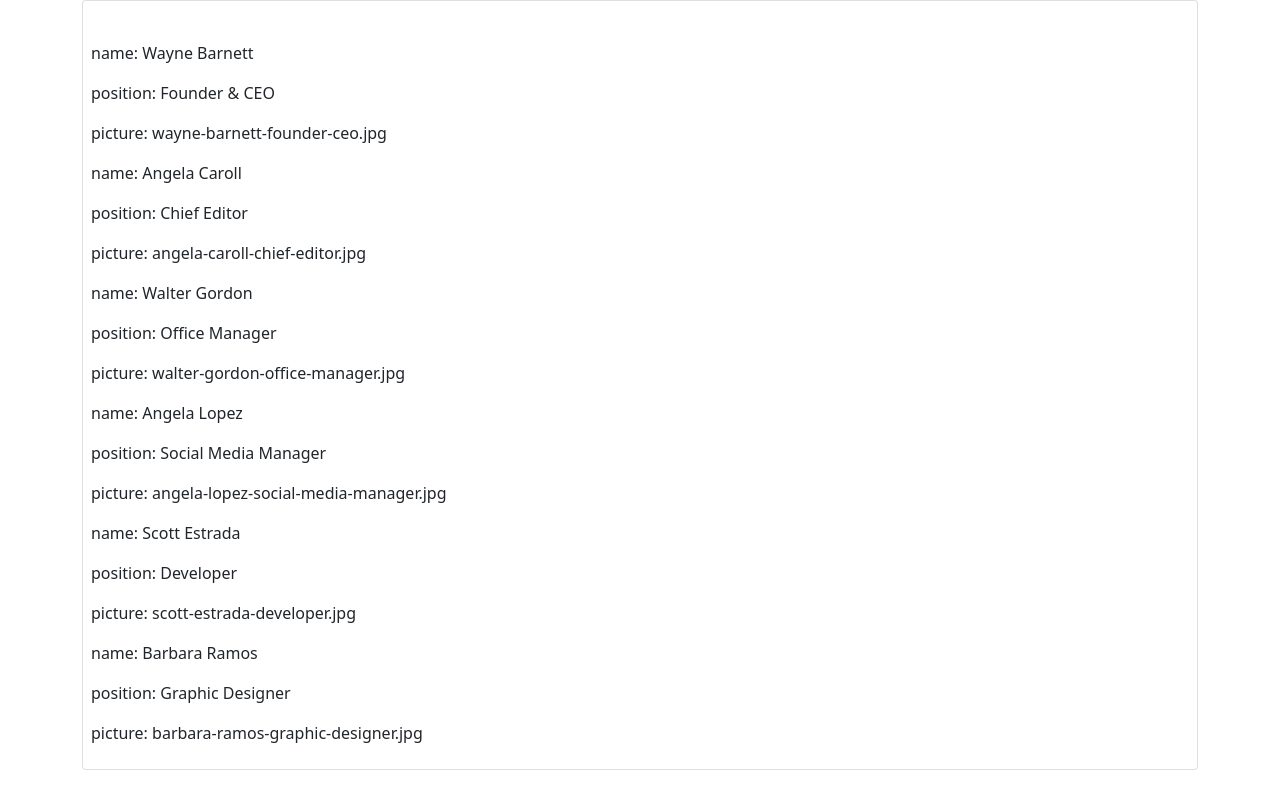
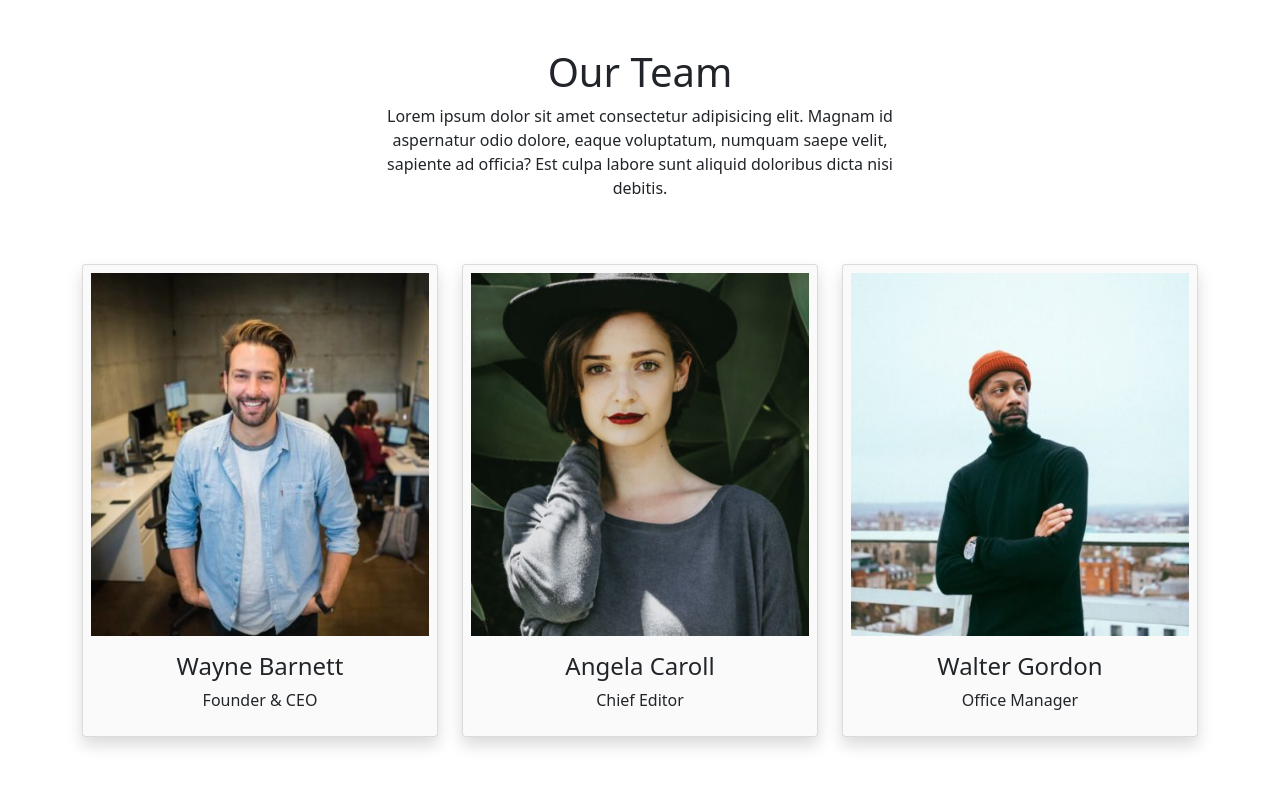
Before and after one commit to tarex7/js-our-team, a plain HTML site: page index.html in a window 1280 px wide. Shown: the top 800 px of the page. Drawn offline with nearby package versions, Linux system fonts and the light colour scheme.

Commit message:
BONUS 1 + 2

```diff
--- a/index.html
+++ b/index.html
@@ -15,10 +15,17 @@
   </head>
   <body>
     <div class="container">
-      <div class="card p-2">
-        <h2 id="name"></h2>
-        <h3 id="position"></h3>
-        <p id="picture"></p>
+      <div class="row">
+        <div class="offset-3 col-6 text-center">
+          <h1 class="mt-5">Our Team</h1>
+          <p>
+            Lorem ipsum dolor sit amet consectetur adipisicing elit. Magnam id
+            aspernatur odio dolore, eaque voluptatum, numquam saepe velit,
+            sapiente ad officia? Est culpa labore sunt aliquid doloribus dicta
+            nisi debitis.
+          </p>
+
+        </div>
       </div>
     </div>
     <script src="script.js"></script>
--- a/script.js
+++ b/script.js
@@ -1,14 +1,4 @@
-//Wayne Barnett |	Founder & CEO        |	wayne-barnett-founder-ceo.jpg
-//Angela Caroll |	Chief Editor         |	angela-caroll-chief-editor.jpg
-//Walter Gordon |	Office Manager       |	walter-gordon-office-manager.jpg
-//Angela Lopez  |	Social Media Manager |	angela-lopez-social-media-manager.jpg
-//Scott Estrada |	Developer            |	scott-estrada-developer.jpg
-//Barbara Ramos |	Graphic Designer     |	barbara-ramos-graphic-designer.jpg
-
-const nameElement = document.getElementById("name");
-const positionElement = document.getElementById("position");
-const pictureElement = document.getElementById("picture");
-const card = document.querySelector(".card");
+const row = document.querySelector(".row");
 
 const team = [
   {
@@ -44,11 +34,18 @@ const team = [
 ];
 
 for (let i = 0; i < team.length; i++) {
-  for (let key in team[i]) {
-    const p = document.createElement("p");
-    p.innerText = key + ": " + team[i][key];
-    card.appendChild(p);
-    console.log(key, ":", team[i][key]);
-  }
-  console.log("----------------------------------------");
+  const col = document.createElement("div");
+  col.className = "col-12 col-md-6 col-lg-4";
+
+  const card = document.createElement("div");
+  card.classList.add("card", "my-5", "p-2", "text-center", "shadow");
+
+  card.innerHTML = `
+  <img src="img/${team[i].picture}">
+  <h4 class="mt-3">${team[i].name}</h4>
+  <p>${team[i].position}</p>
+   `;
+
+  col.appendChild(card);
+  row.appendChild(col);
 }
--- a/style.css
+++ b/style.css
@@ -0,0 +1,3 @@
+.card {
+  background-color: rgb(250, 250, 250);
+}
```
Also changed, not shown: img/angela-caroll-chief-editor.jpg (added), img/angela-lopez-social-media-manager.jpg (added), img/barbara-ramos-graphic-designer.jpg (added), img/scott-estrada-developer.jpg (added), img/walter-gordon-office-manager.jpg (added), img/wayne-barnett-founder-ceo.jpg (added).
